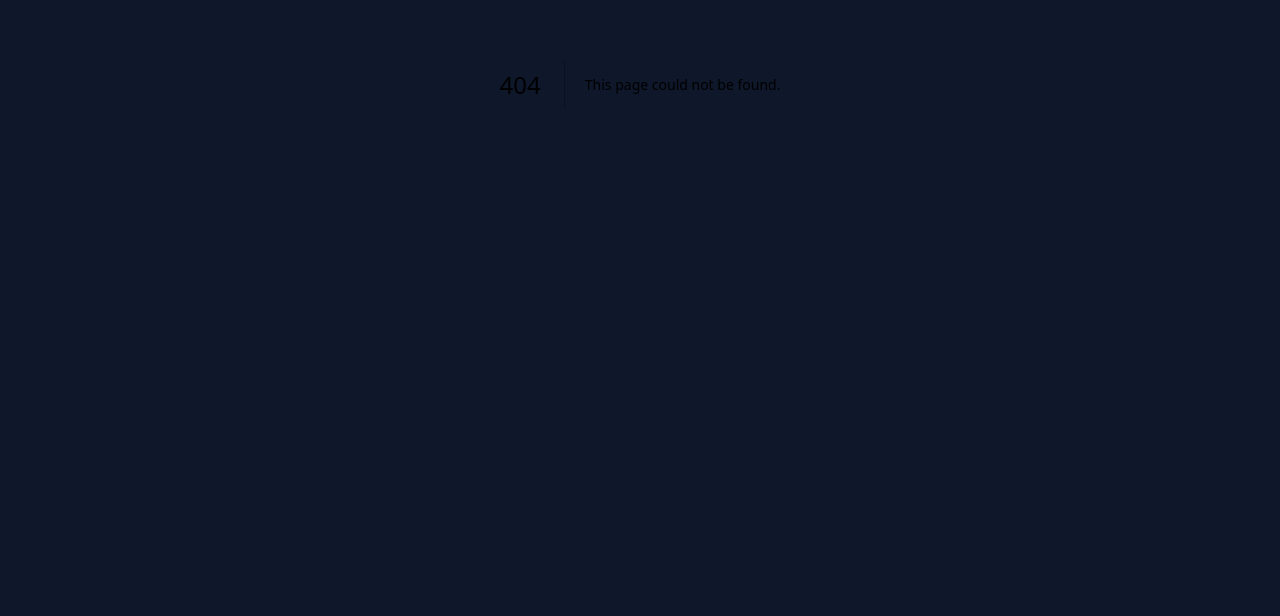
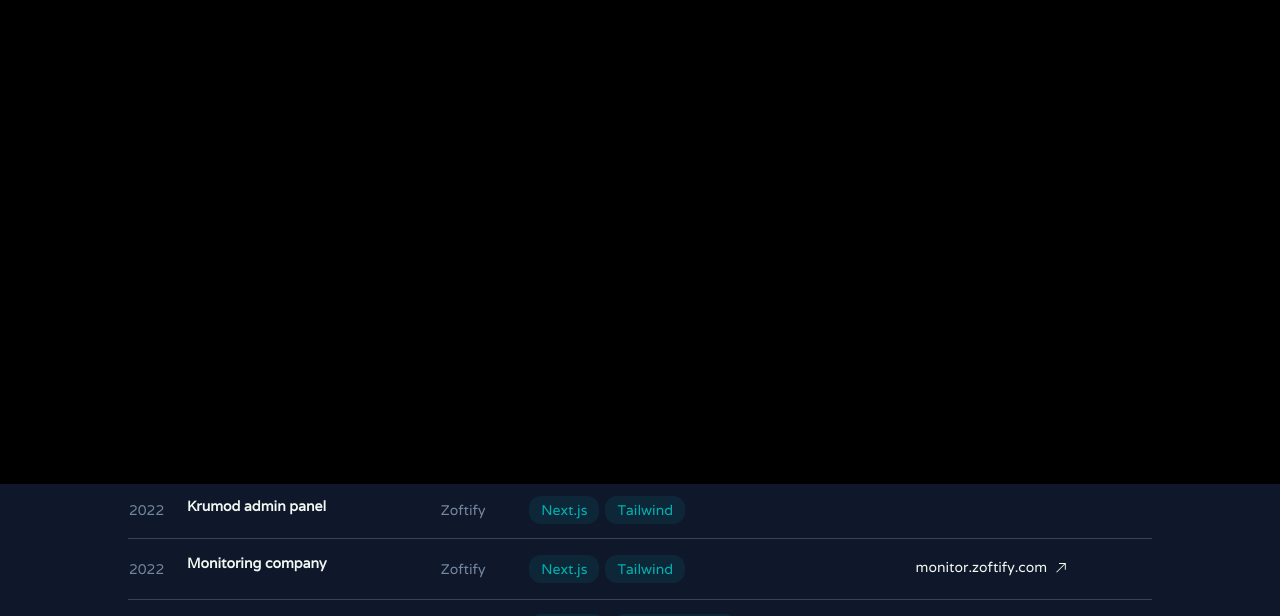
Before and after one commit to assassin0210/portfolio-v2, a Next.js app: page /archive in a window 1280 px wide. Before the commit this address had no page. Shown: the part 316-932 px from the top of the page. Before the commit the page ends 800 px from the top, so only its background shows below. Built offline with nearby package versions, Linux system fonts and the light colour scheme.

Commit message:
create archive page and table

```diff
--- /dev/null
+++ b/src/app/archive/PageWrapper.tsx
@@ -0,0 +1,19 @@
+'use client'
+import { motion } from 'framer-motion'
+import { ReactNode } from 'react'
+export const PageWrapper = ({ children }: { children: ReactNode }) => {
+  return (
+    <motion.div
+      initial="hidden"
+      animate="visible"
+      variants={variants}
+      transition={{ duration: 0.5 }}
+    >
+      {children}
+    </motion.div>
+  )
+}
+const variants = {
+  hidden: { opacity: 0, y: -30 },
+  visible: { opacity: 1, y: 0 },
+}
--- /dev/null
+++ b/src/app/archive/page.tsx
@@ -0,0 +1,181 @@
+import Link from 'next/link'
+import React, { ReactNode } from 'react'
+
+import { PageWrapper } from '@/app/archive/PageWrapper'
+import { projectsData } from '@/features/projects/data'
+import { IconArrowUpRight } from '@/shared/assets/icons/icons'
+import { Chip } from '@/shared/ui/Chip'
+import { H1, P14, P16 } from '@/shared/ui/Typography'
+
+const Archive = () => {
+  return (
+    <PageWrapper>
+      <div className={'container py-12 laptop:py-20 relative'}>
+        <Link
+          className={'group flex items-center gap-2 w-fit mb-2 relative'}
+          href={'/'}
+        >
+          <div
+            className={
+              'relative py-2 px-2 group flex items-center gap-3 cursor-pointer w-fit'
+            }
+          >
+            <IconArrowUpRight
+              className={`rotate-[225deg] dark:fill-white fill-green-600 group-hover:transform group-hover:-translate-x-2
+           group-hover:scale-110 dark:group-hover:fill-green-200 group-hover:fill-green-700 w-3 transition-all duration-300 `}
+            />
+            <P16
+              className={
+                'text-green-600 dark:text-white group-hover:text-green-700  dark:group-hover:text-green-200 transition-all duration-300'
+              }
+            >
+              Sokolov Alexandr
+            </P16>
+
+            <div
+              className={
+                'h-[2px]  absolute right-0 bottom-0 w-0 group-hover:w-full bg-green-600 transition-all duration-300'
+              }
+            />
+          </div>
+        </Link>
+        <H1>All projects</H1>
+        <div>
+          <TableComponent
+            data={projectsData.sort((a, b) => Number(b.year) - Number(a.year))}
+          />
+        </div>
+      </div>
+    </PageWrapper>
+  )
+}
+
+export default Archive
+
+const TableComponent = ({ data }: { data: typeof projectsData }) => {
+  return (
+    <table className="min-w-max w-full table-auto">
+      <thead
+        className={
+          'border-b sticky top-0 border-gray-200/50 bg-stone-50/75 dark:bg-slate-900/75 backdrop-blur transition z-10 duration-500'
+        }
+      >
+        <tr className="text-gray-600  text-sm leading-normal ">
+          <HeaderCell>Year</HeaderCell>
+          <HeaderCell>Project</HeaderCell>
+          <HeaderCell className="hidden laptop:table-cell">Made at</HeaderCell>
+          <HeaderCell className="hidden desktop:table-cell">
+            Built with
+          </HeaderCell>
+          <HeaderCell className="hidden tablet:table-cell">Link</HeaderCell>
+        </tr>
+      </thead>
+      <tbody className="text-gray-600 text-sm font-light">
+        {data.map(({ chips, year, projectName, href, org }, index) => (
+          <tr key={index} className="border-b border-gray-200/50">
+            <Cell>{year}</Cell>
+            <ProjectCell project={projectName} href={href} />
+            <Cell className={'laptop:table-cell hidden'}>{org}</Cell>
+            <Cell className={'desktop:table-cell hidden'}>
+              <div className={'flex gap-1.5 max-w-[350px] flex-wrap'}>
+                {chips.map((el) => (
+                  <Chip key={el}>{el}</Chip>
+                ))}
+              </div>
+            </Cell>
+            <LinkCell className={'tablet:table-cell hidden'} href={href} />
+          </tr>
+        ))}
+      </tbody>
+    </table>
+  )
+}
+
+const ProjectCell = ({ project, href }: { project: string; href?: string }) => {
+  return (
+    <>
+      <th className={`pr-5 py-3.5 text-left hidden tablet:block`}>
+        <P14 className={'dark:text-white !font-bold '}>{project}</P14>
+      </th>
+      <LinkCell
+        className={'tablet:!hidden !tablet-cell'}
+        textClassName={'!text-[16px]'}
+        href={href}
+        alt={project}
+      />
+    </>
+  )
+}
+
+const LinkCell = ({
+  href,
+  className = '',
+  textClassName = '',
+  alt,
+}: {
+  href?: string
+  className?: string
+  textClassName?: string
+  alt?: string
+}) => {
+  return (
+    <th className={`pr-5 py-3.5  ${className}`}>
+      {href ? (
+        <a
+          className={'group flex gap-2 p-1 w-fit'}
+          href={href}
+          target={'_blank'}
+          rel="noreferrer"
+        >
+          <P14
+            className={`transition duration-300 group-hover:dark:text-green-200 group-hover:text-green-600 dark:text-white text-slate-900 ${textClassName}`}
+          >
+            {href.includes('https://') ? href.replace('https://', '') : href}
+          </P14>
+          <IconArrowUpRight
+            className={`w-3 transform  transition-all duration-300 top-0 right-0 fill-black dark:fill-white
+             group-hover:fill-green-700 group-hover:scale-110 group-hover:dark:fill-green-200 group-hover:translate-x-1 group-hover:-translate-y-1
+        `}
+          />
+        </a>
+      ) : alt ? (
+        <P16 className={'dark:text-white text-slate-900 text-left p-2'}>
+          {alt}
+        </P16>
+      ) : (
+        ''
+      )}
+    </th>
+  )
+}
+
+const HeaderCell = ({
+  children,
+  className = '',
+}: {
+  children: ReactNode
+  className?: string
+}) => {
+  return (
+    <th className={`pr-5 py-3.5 text-left  ${className}`}>
+      <P14 className={'dark:text-white !font-bold'}>{children}</P14>
+    </th>
+  )
+}
+const Cell = ({
+  children,
+  className = '',
+}: {
+  children: ReactNode
+  className?: string
+}) => {
+  return (
+    <td className={`pr-5 py-3.5 text-left ${className}`}>
+      {typeof children === 'string' ? (
+        <P14 className={'!font-medium'}>{children}</P14>
+      ) : (
+        children
+      )}
+    </td>
+  )
+}
--- a/src/app/layout.tsx
+++ b/src/app/layout.tsx
@@ -2,13 +2,14 @@ import './globals.css'
 
 import { Varela } from 'next/font/google'
 
+import { MouseEffect } from '@/features/mouseEffect/MouseEffect'
 import { ThemeProvider } from '@/widgets/providers/theme/ThemeProvider'
 
 const inter = Varela({ subsets: ['latin'], weight: '400' })
 
 export const metadata = {
-  title: 'Create Next App',
-  description: 'Generated by create next app',
+  title: 'Alexandr Sokolov',
+  description: 'React.js and Next.js Frontend developer Sokolov Alexandr',
 }
 
 export default function RootLayout({
@@ -18,10 +19,14 @@ export default function RootLayout({
 }) {
   return (
     <html lang={'en'} className={'dark laptop:overflow-x-hidden '}>
+      <link rel="icon" href="/favicon32.png" sizes="32x32" type="image/png" />
+      <link rel="icon" href="/favicon16.png" sizes="16x16" type="image/png" />
       <body
         className={`${inter.className} transition-all duration-500 dark:bg-slate-900 bg-stone-50 `}
       >
-        <ThemeProvider>{children}</ThemeProvider>
+        <ThemeProvider>
+          <MouseEffect>{children}</MouseEffect>
+        </ThemeProvider>
       </body>
     </html>
   )
--- a/src/app/page.tsx
+++ b/src/app/page.tsx
@@ -1,16 +1,11 @@
 import { Header } from '@/features/header/Header'
 import { HomePage } from '@/features/homePage/HomePage'
-import { MouseEffect } from '@/features/mouseEffect/MouseEffect'
 
 export default function Home() {
   return (
-    <>
-      <MouseEffect>
-        <div className={'grid container laptop:grid-cols-2 gap-10'}>
-          <Header />
-          <HomePage />
-        </div>
-      </MouseEffect>
-    </>
+    <div className={'grid container laptop:grid-cols-2 gap-10'}>
+      <Header />
+      <HomePage />
+    </div>
   )
 }
--- a/src/features/experience/Resume.tsx
+++ b/src/features/experience/Resume.tsx
@@ -29,7 +29,7 @@ export const Resume = () => {
             />
             <div
               className={
-                'h-[2px] absolute left-0 bottom-0 w-0 group-hover:w-full bg-green-200 transition-all duration-300'
+                'h-[2px] absolute left-0 bottom-0 w-0 group-hover:w-full dark:bg-green-200 bg-green-700 transition-all duration-300'
               }
             />
           </div>
--- a/src/features/mouseEffect/MouseEffect.tsx
+++ b/src/features/mouseEffect/MouseEffect.tsx
@@ -1,27 +1,28 @@
 'use client'
-import { ReactNode, useState } from 'react'
+import { ReactNode, useMemo, useState } from 'react'
 
 import { useListenerTheme } from '@/widgets/providers/theme/useListenerTheme'
 
 export const MouseEffect = ({ children }: { children: ReactNode }) => {
-  const [position, setPosition] = useState({ x: 0, y: 0 })
+  const [position, setPosition] = useState({ x: '0px', y: '0px' })
   const theme = useListenerTheme()
+
+  const style = useMemo(
+    () =>
+      `radial-gradient(600px at ${position.x} ${position.y}, rgba(29, 78, 216, 0.15), transparent 80%)`,
+    [position.x, position.y]
+  )
   const handleMouseMove = (event: React.MouseEvent) => {
-    setPosition({ x: event.clientX, y: event.clientY })
+    setPosition({ x: event.clientX + 'px', y: event.clientY + 'px' })
   }
   return (
-    <div className="h-full" onMouseMove={handleMouseMove}>
-      <div className={'fixed h-full w-full hidden laptop:block'}>
-        <div
-          className={`transition-colors derk: ${
-            theme === 'DARK' ? 'gradient-dark ' : 'hidden'
-          } gradient blur-2xl`}
-          style={{
-            left: position.x - 300,
-            top: position.y - 300,
-          }}
-        />
-      </div>
+    <div className="h-full " onMouseMove={handleMouseMove}>
+      <div
+        className={
+          'dark:bg-current fixed h-full w-full pointer-events-none z-[11]  bg-none'
+        }
+        style={theme === 'DARK' ? { background: style } : {}}
+      />
       {children}
     </div>
   )
--- a/src/features/projects/Projects.tsx
+++ b/src/features/projects/Projects.tsx
@@ -1,13 +1,16 @@
 'use client'
 import { motion } from 'framer-motion'
 import Image from 'next/image'
+import Link from 'next/link'
 import { useEffect, useState } from 'react'
 
 import { projectsData } from '@/features/projects/data'
 import { AnimationOneByOne } from '@/shared/animate/AnimationOneByOne'
 import { useAnimateInTurn } from '@/shared/animate/useAnimateInTurn'
+import { IconArrowUpRight } from '@/shared/assets/icons/icons'
 import { ExperienceCard } from '@/shared/ui/experienseCard/ExperienceCard'
 import { SectionHeader } from '@/shared/ui/SectionHeader'
+import { P16 } from '@/shared/ui/Typography'
 
 export const Projects = () => {
   const { wrapperRef, hoverId, getProps } = useAnimateInTurn()
@@ -15,7 +18,9 @@ export const Projects = () => {
   return (
     <div className={'flex flex-col gap-2 relative'} ref={wrapperRef}>
       <SectionHeader>Projects</SectionHeader>
-      {projectsData.map(({ images, projectName, ...rest }, index) => (
+      {projectsData
+        .filter((el) => el.images)
+        .map(({ images, projectName, ...rest }, index) => (
           <div {...getProps(index)} className={'w-full'} key={index}>
             <AnimationOneByOne>
               <ExperienceCard
@@ -27,7 +32,7 @@ export const Projects = () => {
                       isHover ? 'border-gray-300' : 'border-transparent'
                     }`}
                   >
-                  <Slider images={images} />
+                    <Slider images={images || []} />
                   </div>
                 )}
                 unactive={hoverId !== null && index !== hoverId}
@@ -36,6 +41,32 @@ export const Projects = () => {
             </AnimationOneByOne>
           </div>
         ))}
+      <AnimationOneByOne>
+        <Link href={'/archive'}>
+          <div
+            className={
+              'relative py-2 px-2 group flex items-center gap-3 cursor-pointer my-10 mb-20 w-fit'
+            }
+          >
+            <P16
+              className={
+                'text-green-600 dark:text-white group-hover:text-green-700  dark:group-hover:text-green-200 transition-all duration-300'
+              }
+            >
+              View all Projects
+            </P16>
+            <IconArrowUpRight
+              className={`dark:fill-white fill-green-600 group-hover:transform group-hover:translate-x-2 rotate-45
+           group-hover:scale-110 dark:group-hover:fill-green-200 group-hover:fill-green-700 w-3 transition-all duration-300 `}
+            />
+            <div
+              className={
+                'h-[2px] absolute left-0 bottom-0 w-0 group-hover:w-full dark:bg-green-200 bg-green-700 transition-all duration-300'
+              }
+            />
+          </div>
+        </Link>
+      </AnimationOneByOne>
     </div>
   )
 }
--- a/src/features/projects/data.ts
+++ b/src/features/projects/data.ts
@@ -24,18 +24,53 @@ import {
 
 export const projectsData = [
   {
-    href: 'https://pizza-eight-pi.vercel.app/',
+    href: 'https://summary-proj.vercel.app',
+    githubLink: 'https://github.com/assassin0210/summary',
+    projectName: 'Capture',
+    org: '',
+    year: '2021',
+    images: [imgCapture1, imgCapture2, imgCapture3],
+    description:
+      'Imagine a magical journey into the world of photography, where every camera click transforms into living images. This stunning and animated portfolio website for a photographer takes you to a mesmerizing space where graceful transitions between sections and animated effects create an impressive and unforgettable experience. The stylish design, combined with breathtaking photographs, allows visitors to immerse themselves in your art and feel its magic.',
+    chips: ['React.js', 'Framer-motion', 'Styled-component'],
+  },
+  {
+    href: 'https://music-proj.vercel.app',
+    year: '2021',
+    org: '',
+    githubLink: 'https://github.com/assassin0210/music',
+    projectName: 'Waves music player',
+    images: [imgMusic1, imgMusic2, imgMusic3],
+    description:
+      'This beautiful and minimalist music application features 10 unique tracks. Its stylish design and simple interface ensure ease of use. It will allow you to enjoy a variety of music and create an atmosphere that reflects your mood and preferences.',
+    chips: ['React.js', 'SCSS'],
+  },
+  {
+    href: 'https://alexsokol.vercel.app',
+    githubLink: 'https://github.com/assassin0210/portfolio-v2',
+    projectName: 'Portfolio v2',
+    org: '',
+    year: '2023',
+    description: '',
+    chips: ['Next.js', 'Tailwind', 'Framer motion'],
+  },
+  {
+    href: 'https://pizza-proj.vercel.app',
     githubLink: 'https://github.com/assassin0210/pizzza',
     projectName: 'Pizza',
+    year: '2021',
+    org: '',
     images: [imgPizza, imgPizzaC],
     description:
       'An online pizza shop is implemented with sorting, size and flavor selection options. Users can add different pizza variations to the cart for further payment.',
     chips: ['React.js', 'SCSS', 'Redux'],
   },
   {
-    href: 'https://my-portfolio-six-umber-81.vercel.app/',
+    href: 'https://portfolio-alex-v1.vercel.app',
     githubLink: 'https://github.com/assassin0210/my-portfolio',
     projectName: 'My portfolio v1',
+    year: '2022',
+    org: '',
     images: [imgOldPortfolio1, imgOldPortfolio2],
     description:
       'In my first portfolio, I implemented a version that stored basic information using an API. I also integrated Google Maps and put effort into creating an appealing design.',
@@ -48,56 +83,103 @@ export const projectsData = [
     ],
   },
   {
-    href: 'https://tesla-n2y3yproc-assassin0210.vercel.app/',
+    href: 'https://tesla-alex.vercel.app',
     githubLink: 'https://github.com/assassin0210/tesla',
     projectName: 'Tesla',
     images: [imgTesla1, imgTesla2, imgTesla3],
+    year: '2020',
+    org: '',
     description:
       'Landing page. Presentation of a new roadster from Tesla and Elon Musk',
     chips: ['HTML', 'CSS', 'JavaScript'],
   },
+
   {
-    href: 'https://woxan-ibhbbajfc-assassin0210.vercel.app/',
+    href: 'https://relines.vercel.app',
+    githubLink: 'https://github.com/assassin0210/relines',
+    projectName: 'Test task for the company Relines',
+    images: [imgRelines1, imgRelines2],
+    year: '2023',
+    org: '',
+    description:
+      "Test task for the company Relines. I get data from open api . the table contains users. We can add a rating to a user or lower a user's rating. Also encourage or vice versa ban",
+    chips: ['React.js', 'Tailwind', 'Framer-motion', 'Open API'],
+  },
+  {
+    href: 'https://table-info.vercel.app',
+    githubLink: 'https://github.com/assassin0210/table-info',
+    projectName: 'Game table info',
+    images: [imgGame1, imgGame2, imgGame3],
+    year: '2021',
+    org: '',
+    description:
+      'Welcome to our small and exciting project about games! Here you will find the best games, highly anticipated releases, and detailed information about each of them. Our data is sourced from an open API and is regularly updated to keep you informed about the latest gaming trends. Join us to explore amazing game worlds, unique storylines, and captivating gameplay mechanics.',
+    chips: ['React.js', 'Styled-component', 'Framer-motion', 'Open API'],
+  },
+  {
+    href: 'https://woxan.vercel.app',
     githubLink: 'https://github.com/assassin0210/woxan',
     projectName: 'Waxom',
+    year: '2020',
+    org: '',
     images: [imgWaxom1, imgWaxom2, imgWaxom3],
     description: 'Landing page. Womax company presentation',
     chips: ['HTML', 'CSS', 'JavaScript'],
   },
   {
-    href: 'https://music-rho-liard.vercel.app/',
-    githubLink: 'https://github.com/assassin0210/music',
-    projectName: 'Waves music player',
-    images: [imgMusic1, imgMusic2, imgMusic3],
-    description:
-      'This beautiful and minimalist music application features 10 unique tracks. Its stylish design and simple interface ensure ease of use. It will allow you to enjoy a variety of music and create an atmosphere that reflects your mood and preferences.',
-    chips: ['React.js', 'SCSS'],
+    href: 'https://zoftify.com',
+    githubLink: '',
+    projectName: 'Zoftify main site',
+    org: 'Zoftify',
+    year: '2023',
+    chips: ['Next.js', 'Tailwind'],
   },
   {
-    href: 'https://summary-inky.vercel.app/',
-    githubLink: 'https://github.com/assassin0210/summary',
-    projectName: 'Capture',
-    images: [imgCapture1, imgCapture2, imgCapture3],
-    description:
-      'Imagine a magical journey into the world of photography, where every camera click transforms into living images. This stunning and animated portfolio website for a photographer takes you to a mesmerizing space where graceful transitions between sections and animated effects create an impressive and unforgettable experience. The stylish design, combined with breathtaking photographs, allows visitors to immerse themselves in your art and feel its magic.',
-    chips: ['React.js', 'Framer-motion', 'Styled-component'],
+    href: 'https://members.helium10.com',
+    githubLink: '',
+    projectName: 'Helium10 Adtomic tool',
+    org: 'Helium10',
+    year: '2022',
+    chips: ['React', 'Styled components', 'zustand'],
   },
   {
-    href: 'https://table-info.vercel.app/',
-    githubLink: 'https://github.com/assassin0210/table-info',
-    projectName: 'Game table info',
-    images: [imgGame1, imgGame2, imgGame3],
-    description:
-      'Welcome to our small and exciting project about games! Here you will find the best games, highly anticipated releases, and detailed information about each of them. Our data is sourced from an open API and is regularly updated to keep you informed about the latest gaming trends. Join us to explore amazing game worlds, unique storylines, and captivating gameplay mechanics.',
-    chips: ['React.js', 'Styled-component', 'Framer-motion', 'Open API'],
+    href: 'https://admin.readyhubb.com',
+    githubLink: '',
+    org: 'Zoftify',
+    projectName: 'Readyhubb admin panel',
+    year: '2023',
+    chips: ['Next.js', 'Tailwind', 'Tippyjs'],
   },
   {
-    href: 'https://relines.vercel.app/',
-    githubLink: 'https://github.com/assassin0210/relines',
-    projectName: 'Test task for the company Relines',
-    images: [imgRelines1, imgRelines2],
-    description:
-      "Test task for the company Relines. I get data from open api . the table contains users. We can add a rating to a user or lower a user's rating. Also encourage or vice versa ban",
-    chips: ['React.js', 'Tailwind', 'Framer-motion', 'Open API'],
+    href: 'https://readyhubb.com',
+    githubLink: '',
+    projectName: 'Readyhubb',
+    org: 'Zoftify',
+    year: '2023',
+    chips: ['Next.js', 'Tailwind', 'Stripe', 'Redux'],
+  },
+  {
+    href: 'https://krumod.lv',
+    githubLink: '',
+    projectName: 'Krumod',
+    org: 'Zoftify',
+    year: '2022',
+    chips: ['Next.js', 'Tailwind'],
+  },
+  {
+    href: '',
+    githubLink: '',
+    projectName: 'Krumod admin panel',
+    org: 'Zoftify',
+    year: '2022',
+    chips: ['Next.js', 'Tailwind'],
+  },
+  {
+    href: 'https://monitor.zoftify.com',
+    githubLink: '',
+    projectName: 'Monitoring company',
+    org: 'Zoftify',
+    year: '2022',
+    chips: ['Next.js', 'Tailwind'],
   },
 ]
--- a/src/shared/ui/SectionHeader.tsx
+++ b/src/shared/ui/SectionHeader.tsx
@@ -6,7 +6,7 @@ export const SectionHeader = ({ children }: { children: ReactNode }) => {
   return (
     <H2
       className={
-        'sticky transition duration-500 top-0 z-20 -mx-6 mb-4 w-screen bg-stone-50/75 dark:bg-slate-900/75 px-6 py-6 backdrop-blur md:-mx-12 md:px-12 lg:sr-only lg:relative lg:top-auto lg:mx-auto lg:w-full lg:px-0 lg:py-0 lg:opacity-0'
+        'sticky transition duration-500 top-0 z-10 -mx-6 mb-4 w-screen bg-stone-50/75 dark:bg-slate-900/75 px-6 py-6 backdrop-blur md:-mx-12 md:px-12 lg:sr-only lg:relative lg:top-auto lg:mx-auto lg:w-full lg:px-0 lg:py-0 lg:opacity-0'
       }
     >
       {children}
--- a/src/shared/ui/experienseCard/ExperienceCard.tsx
+++ b/src/shared/ui/experienseCard/ExperienceCard.tsx
@@ -47,7 +47,13 @@ export const ExperienceCard = ({
             isHovered ? 'dark:text-green-200 text-green-600' : ''
           }`}
         >
-          <span className={''}>{linkName}</span>
+          <span
+            className={`${
+              isHovered ? 'dark:text-green-200 text-green-600' : ''
+            }`}
+          >
+            {linkName}
+          </span>
           <div className={'relative w-3 h-5'}>
             <IconArrowUpRight
               className={`w-3 absolute transition-all duration-300 top-0 right-0 ${
```
Also changed, not shown: next-sitemap.config.js (added, +13 -0 lines), public/favicon16.png (added), public/favicon32.png (added). Lines whose indentation alone changed are shown as unchanged.
